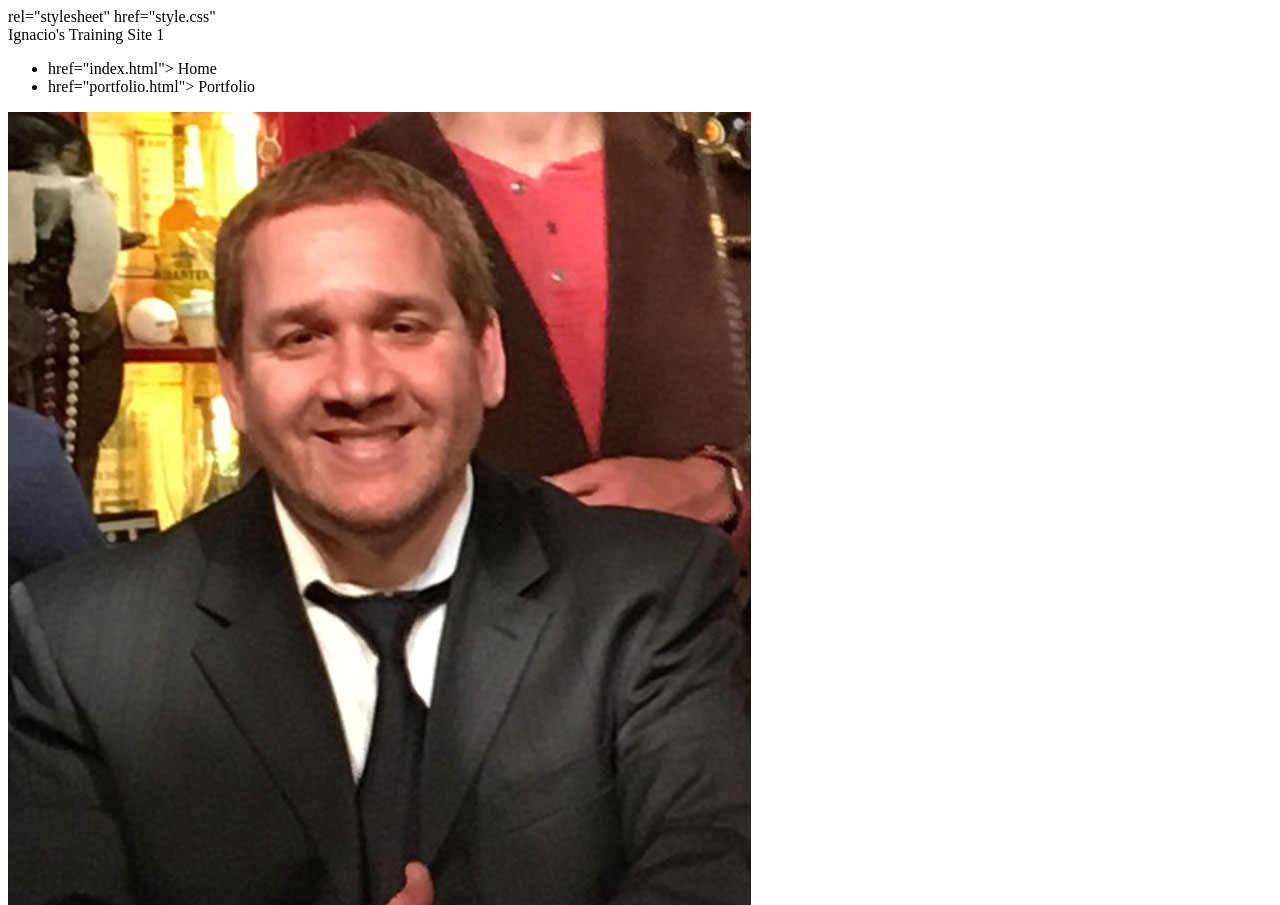
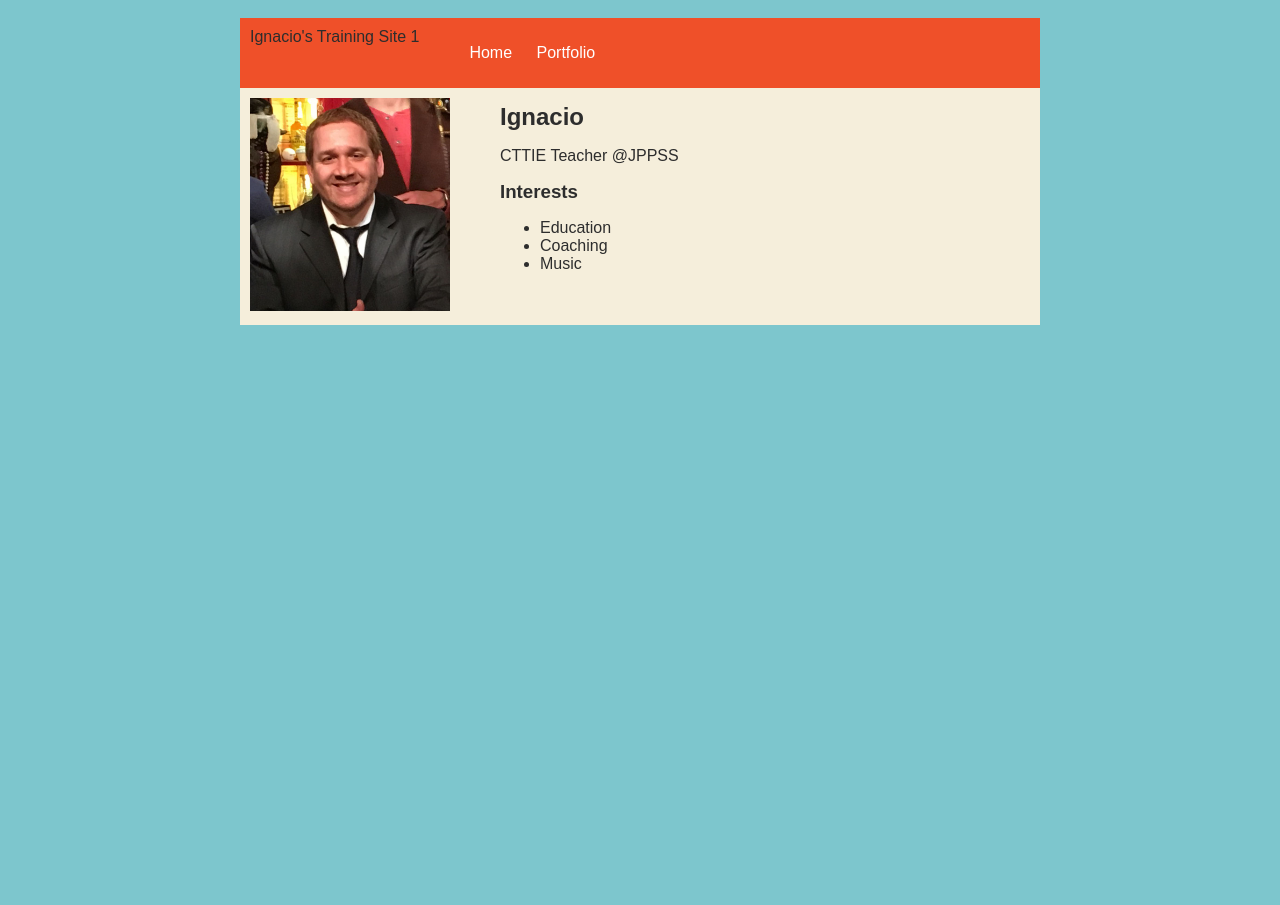
Before and after one commit to IgCha2003/IgCha2003.github.io, a plain HTML site: page index.html in a window 1280 px wide. Shown: the top 905 px of the page. After the commit the page ends 800 px from the top, so only its background shows below. Drawn offline with Linux system fonts and the light colour scheme.

Commit message:
add index.html and css files

```diff
--- a/index.html
+++ b/index.html
@@ -3,32 +3,40 @@
 
 <head>
     <title>Ignacio's Web</title>
-    <link> rel="stylesheet" href="style.css"
+    <link rel="stylesheet" href="style.css">
+
 </head>
 
 <body>
+    <!-- All content goes here -->
+    <div id="all-contents">
+
         <!-- Visible HTML elements GO HERE  -->
         <nav>
-<hi> Ignacio's Training Site  1</hi>
-<ul>
-    <li>   <a> href="index.html"> Home </a>   </li>
-    <li>   <a> href="portfolio.html"> Portfolio   </a>   </li>
+            <hi> Ignacio's Training Site 1</hi>
+            <ul id="nav-ul">
+                <li class="nav-li">
+                    <a href="index.html"> Home </a>
+                </li>
+                <li class="nav-li">
+                    <a href="portfolio.html"> Portfolio </a>
+                </li>
 
             </ul>
         </nav>
 
         <main>
             <!-- Sidebar section -->
-        <div>
-            <img src="TwistStage_2019.jpg">
+            <div class="sidebar">
+                <img class="sidebar-img" src="TwistStage_2019.jpg">
             </div>
 
             <!--Content sectionm-->
-        <div>
+            <div class="content">
                 <h2> Ignacio</h2>
                 <p> CTTIE Teacher @JPPSS</p>
                 <!--Interest section-->
-            <div>
+                <div id="interest">
                     <h3> Interests</h3>
                     <ul>
                         <li>Education</li>
@@ -39,7 +47,8 @@
 
             </div>
         </main>
-    <div> </div>
+
+    </div>
 </body>
 
 </html>
--- /dev/null
+++ b/style.css
@@ -0,0 +1,62 @@
+body {
+    background: rgb(125, 198, 205);
+    color: rgb(45, 45, 45);
+    padding: 10px;
+    font-family: arial;
+}
+#all-contents {
+  max-width: 800px;
+    margin: auto;
+}
+
+/* navigation menu */
+nav {
+    background: rgb(239, 80, 41);
+   margin: 0 auto;
+    display: flex;
+    padding: 10px;
+}
+h1 {
+    display: flex;
+    align-items: center;
+    color: white;
+    flex: 1;
+    margin: 0;
+}
+#nav-ul {
+    list-style-image: none;
+}
+.nav-li {
+    display: inline-block;
+    padding: 0 10px;
+}
+a {
+    text-decoration: none;
+    color: #fff;
+}
+
+/* main container area beneath menu */
+main {
+    background: rgb(245, 238, 219);
+    display: flex;
+}
+.sidebar {
+    margin-right: 25px;
+    padding: 10px;
+}
+.sidebar-img {
+    width: 200px;
+}
+.content {
+    flex: 1;
+    padding: 15px;
+}
+
+/* portfolio styles */
+#interests {
+    border: 4px silver ridge;
+    padding: 8px;
+}
+h2, h3 {
+    margin: 0px;
+}
```
Lines whose indentation alone changed are shown as unchanged.
